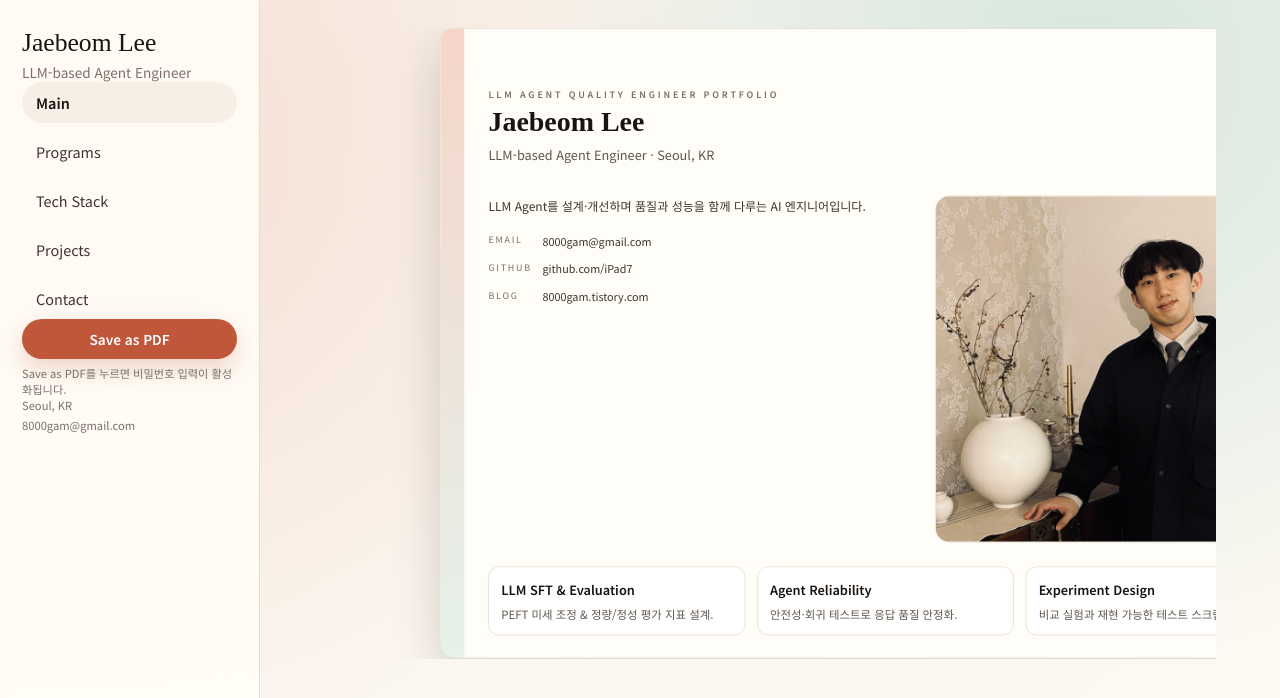
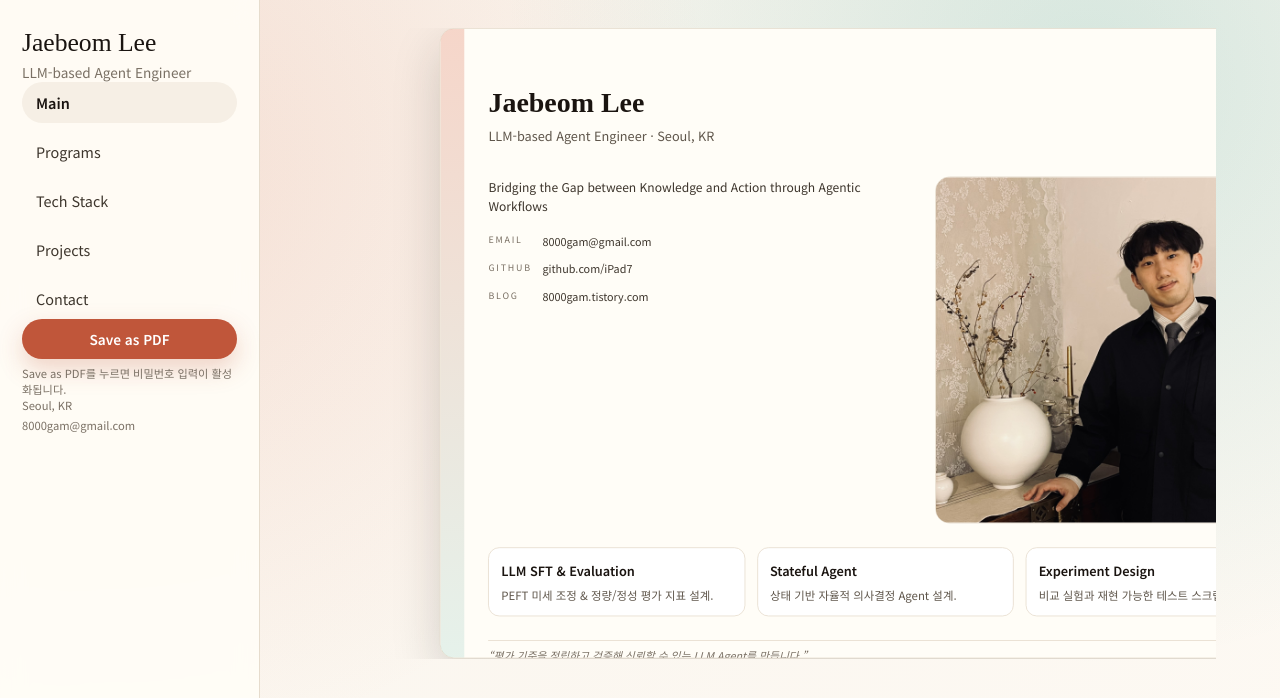
Before and after one commit to iPad7/portfolio, a React (Vite) app: page / in a window 1280 px wide. Shown: the top 698 px of the page. Built offline with nearby package versions, Linux system fonts and the light colour scheme; no server answers.

Commit message:
chore: 내용 수정

```diff
--- a/src/data/portfolio.js
+++ b/src/data/portfolio.js
@@ -2,7 +2,7 @@ export const site = {
   name: 'Jaebeom Lee',
   role: 'LLM-based Agent Engineer',
   title: 'LLM-based Agent Engineer',
-  tagline: 'LLM Agent를 설계·개선하며 품질과 성능을 함께 다루는 AI 엔지니어입니다.',
+  tagline: 'Bridging the Gap between Knowledge and Action through Agentic Workflows',
   location: 'Seoul, KR',
   email: '8000gam@gmail.com',
   github: 'https://github.com/iPad7',
@@ -42,8 +42,8 @@ export const focusAreas = [
     description: 'PEFT 미세 조정 & 정량/정성 평가 지표 설계.'
   },
   {
-    title: 'Agent Reliability',
-    description: '안전성·회귀 테스트로 응답 품질 안정화.'
+    title: 'Stateful Agent',
+    description: '상태 기반 자율적 의사결정 Agent 설계.'
   },
   {
     title: 'Experiment Design',
@@ -110,7 +110,7 @@ export const techStack = [
     title: 'Core Technologies',
     items: [
       { name: 'Python', note: 'AI-applied backend 설계 및 구현.' },
-      { name: 'LangChain', note: 'Agent Workflow 구성과 체인 설계.' },
+      { name: 'LangChain & LangGraph', note: 'Agent Workflow 구성과 체인 설계.' },
       { name: 'HuggingFace', note: '모델/토크나이저 실험 및 파인튜닝.' },
       { name: 'RAG', note: '검색-생성 결합 설계와 성능 검증.' },
       { name: 'Docker', note: '환경 재현과 배포 자동화.' }
@@ -151,7 +151,7 @@ export const projects = [
       '실험 로그 정리로 비교 평가 재현성 확보'
     ],
     outcomes: [
-      'LCEL to LangGraph로 구조 변경 후 처리 속도 20% 향상',
+      'LCEL → LangGraph로 구조 변경 후 처리 속도 20% 향상',
       '추론 서버 격리로 새로운 SFT에 즉각 대응 가능한 MSA 구현'
     ],
     stack: ['Python', 'LangGraph', 'LangChain', 'FastAPI', 'PostgreSQL', 'Redis', 'Docker', 'AWS'],
--- a/src/pages/Home/Home.jsx
+++ b/src/pages/Home/Home.jsx
@@ -6,7 +6,7 @@ import styles from './Home.module.css';
 
 const Home = ({ pageNumber }) => (
   <A4Page
-    kicker="LLM Agent Quality Engineer Portfolio"
+    kicker=""
     title={site.name}
     subtitle={`${site.title} · ${site.location}`}
     pageNumber={pageNumber}
```
